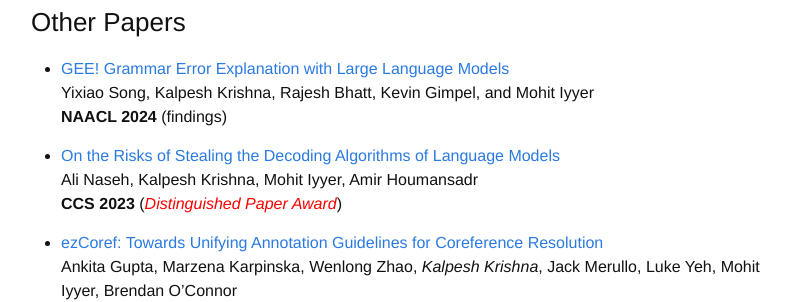
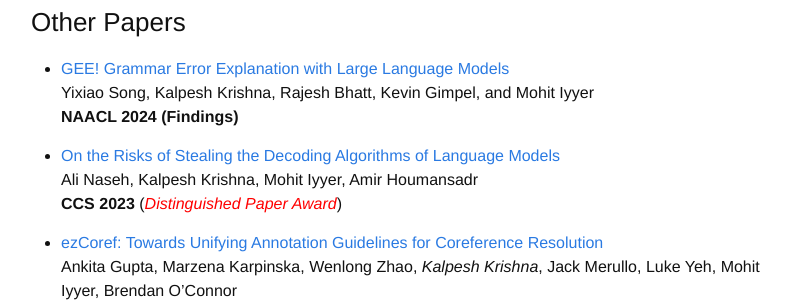
Before and after one commit to martiansideofthemoon/martiansideofthemoon.github.io, a Jekyll site: the page built from _pages/research.md, in a window 1280 px wide and 900 px high, scrolled down 1038 px. Shown: the part 152-454 px from the top of the window, without its empty margins (239-1030 px from the left). Built offline with Jekyll 4.4.1, drawn with Linux system fonts in a browser that asks for light colours; comment, search, counter and statistics services are not loaded.

```diff
--- a/_pages/research.md
+++ b/_pages/research.md
@@ -53,7 +53,7 @@ Sewon Min\*, <i>Kalpesh Krishna</i>\*, Xinxi Lyu, Mike Lewis, Wen-tau Yih, Pang
 
 * [GEE! Grammar Error Explanation with Large Language Models](https://arxiv.org/abs/2311.09517)
   Yixiao Song, Kalpesh Krishna, Rajesh Bhatt, Kevin Gimpel, and Mohit Iyyer
- **NAACL 2024** (findings)
+ **NAACL 2024 (Findings)**
 
 * [On the Risks of Stealing the Decoding Algorithms of Language Models](https://arxiv.org/abs/2303.04729)
 Ali Naseh, Kalpesh Krishna, Mohit Iyyer, Amir Houmansadr
```
